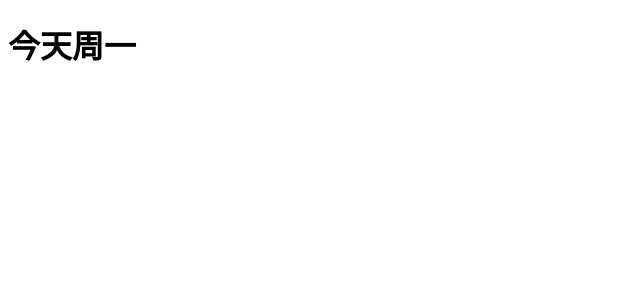
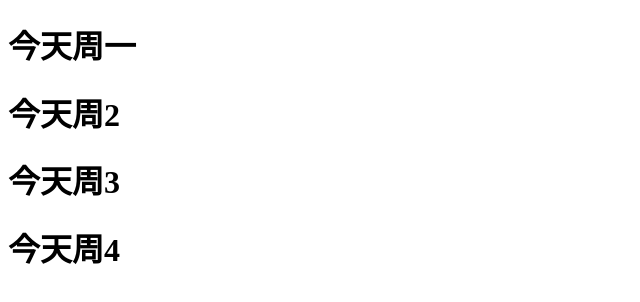
Before and after one commit to Tao0929/1901endTeam, a plain HTML site: page haha.html in a window 1280 px wide. Shown: the whole page, without its empty margins (0-640 px from the left). Drawn offline with Linux system fonts and the light colour scheme.

Commit message:
hahahhah

```diff
--- a/haha.html
+++ b/haha.html
@@ -9,6 +9,9 @@
 <body>
     <div class="by">
         <h1>今天周一</h1>
+        <h1>今天周2</h1>
+        <h1>今天周3</h1>
+        <h1>今天周4</h1>
     </div>
 </body>
 </html>
```
